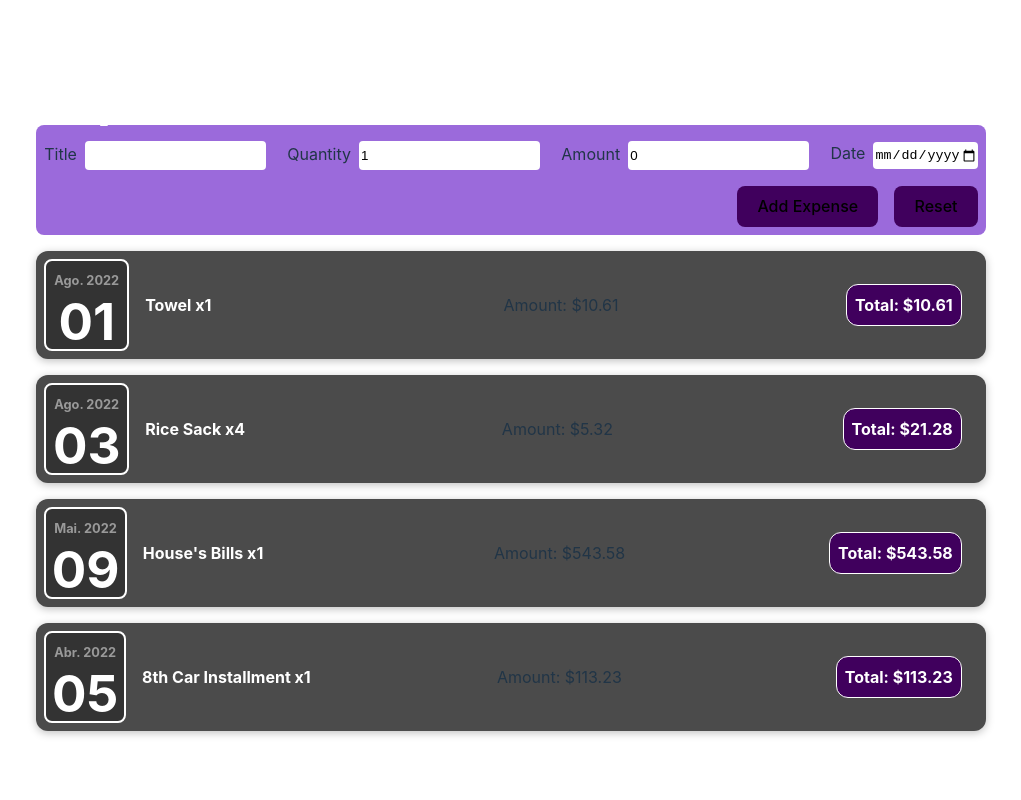
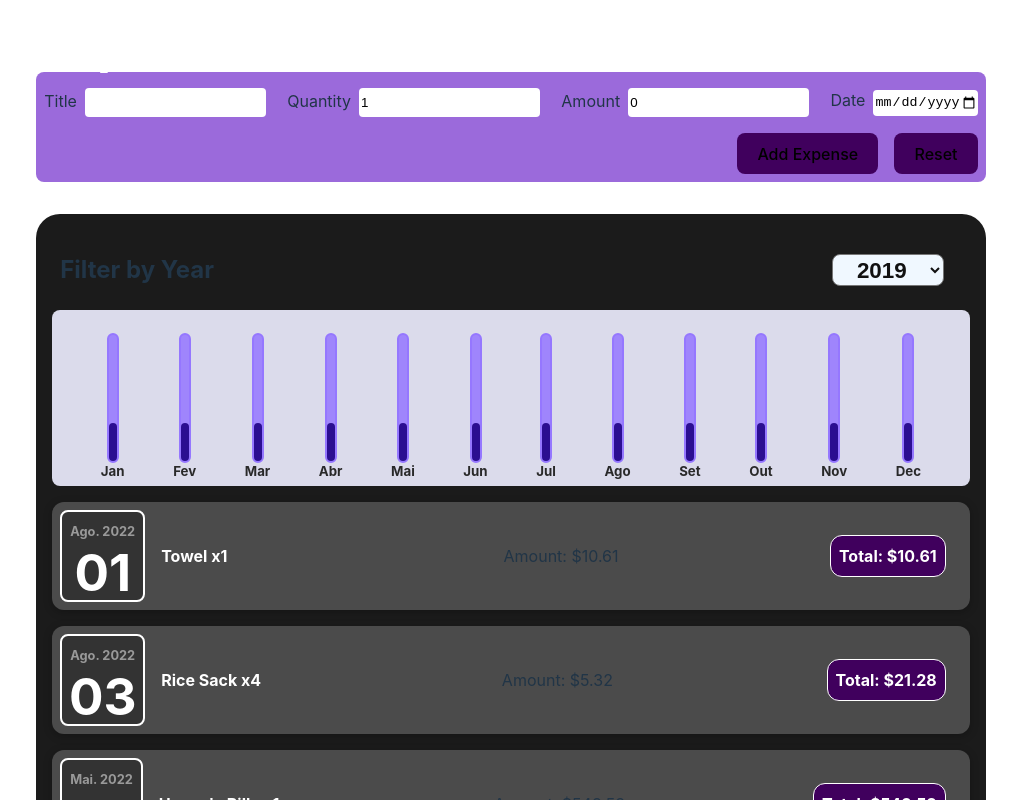
Before and after one commit to mloubake/The-Complete-Guide-incl-Hooks-React-Router-Redux-Course, a React (Vite) app: page / in a window 1280 px wide. Shown: the top 800 px of the page, without its empty margins (161-1182 px from the left). Built offline with nearby package versions, Linux system fonts and the light colour scheme.

Commit message:
Finishing Assigment 2 of Section 4.

```diff
--- /dev/null
+++ b/src/components/Card/Card.jsx
@@ -0,0 +1,7 @@
+import "./styles.css";
+
+function Card({ children }) {
+  return <div className="card">{children}</div>;
+}
+
+export default Card;
--- /dev/null
+++ b/src/components/Card/styles.css
@@ -0,0 +1,6 @@
+.card {
+  padding: 16px;
+
+  border-radius: 24px;
+  background-color: rgb(27, 27, 27);
+}
--- /dev/null
+++ b/src/components/ExpenseFilter/ExpenseFilter.jsx
@@ -0,0 +1,61 @@
+import React from "react";
+
+import "./styles.css";
+
+function ExpenseFilter({ onChangeYear }) {
+  const dateArray = [
+    2019, 2020, 2021, 2022, 2023, 2024, 2025, 2026, 2027, 2028, 2029, 2030,
+  ];
+
+  function handleSelectYear(event) {
+    onChangeYear(event.target.value);
+  }
+
+  return (
+    <div className="expense-filter__container">
+      <div className="expense-filter">
+        <h2>Filter by Year</h2>
+        <div className="dropdown">
+          <select
+            onChange={(event) => {
+              handleSelectYear(event);
+            }}
+          >
+            {dateArray.map((date) => {
+              return (
+                <option key={date} value={date}>
+                  {date}
+                </option>
+              );
+            })}
+          </select>
+        </div>
+      </div>
+      <div className="expense-month-summary">
+        {[
+          "Jan",
+          "Fev",
+          "Mar",
+          "Abr",
+          "Mai",
+          "Jun",
+          "Jul",
+          "Ago",
+          "Set",
+          "Out",
+          "Nov",
+          "Dec",
+        ].map((month) => {
+          return (
+            <div className="month-bar__item">
+              <progress className="bar" max="100" value="30"></progress>
+              <h5 className="month">{month}</h5>
+            </div>
+          );
+        })}
+      </div>
+    </div>
+  );
+}
+
+export default ExpenseFilter;
--- /dev/null
+++ b/src/components/ExpenseFilter/styles.css
@@ -0,0 +1,79 @@
+.expense-filter {
+  padding: 8px;
+
+  display: flex;
+  flex-direction: row;
+  justify-content: space-between;
+  align-items: center;
+}
+
+h2 {
+  height: 100%;
+}
+
+select {
+  width: 5em;
+  height: 1.4em;
+  margin-right: 0.8em;
+
+  background-color: aliceblue;
+  border-radius: 8px;
+  color: #111;
+  font-size: 1.4em;
+  font-weight: bold;
+  text-align: center;
+  cursor: pointer;
+}
+
+.expense-month-summary {
+  height: 10em;
+  padding: 8px 0;
+
+  display: flex;
+  flex-direction: row;
+  justify-content: space-evenly;
+  align-items: center;
+
+  background-color: rgb(219, 219, 235);
+  border-radius: 8px;
+}
+
+.month-bar__item {
+  height: 100%;
+
+  display: flex;
+  flex-direction: column;
+  justify-content: center;
+  align-items: center;
+}
+
+.bar {
+  width: 130px;
+  height: 12px;
+
+  position: absolute;
+
+  border: 2px solid rgb(149, 119, 255);
+  background-color: rgba(149, 119, 255, 0.61);
+  border-radius: 50px;
+  transform: rotateZ(270deg);
+}
+
+.bar::-webkit-progress-bar {
+  background-color: rgba(149, 119, 255, 0.61);
+}
+.bar::-webkit-progress-value {
+  width: 100%;
+
+  background-color: rgb(43, 14, 145);
+  border-radius: 50px;
+}
+
+.month {
+  margin: 0;
+
+  position: relative;
+  top: 5.5em;
+
+  color: rgb(41, 41, 41);
+}
--- a/src/components/ExpenseList/ExpenseList.jsx
+++ b/src/components/ExpenseList/ExpenseList.jsx
@@ -3,20 +3,30 @@ import React, { useState } from "react";
 import ExpenseItem from "../ExpenseItem/ExpenseItem";
 import mockedDatabase from "../../data/mockedData";
 
+import Card from "../Card/Card";
+import NewExpense from "../NewExpense/NewExpense";
+import ExpenseFilter from "../ExpenseFilter/ExpenseFilter";
+
 import "./styles.css";
-import NewExpense from "../NewExpense/NewExpense";
 
 function ExpenseList() {
   let [mockedData, setMockedData] = useState(mockedDatabase);
+  let [year, setYear] = useState(2019);
 
   const handleAddNewExpense = (newExpenseData) => {
     setMockedData([...mockedDatabase, newExpenseData]);
+  };
+
+  let handleChangeYear = (pickedYear) => {
+    setYear(pickedYear);
   };
 
   return (
     <div className="expense-list">
       <h1>Expense Tracker</h1>
       <NewExpense onAddNewExpense={handleAddNewExpense} />
+      <Card>
+        <ExpenseFilter onChangeYear={handleChangeYear} />
         {mockedData.map((data) => {
           return (
             <ExpenseItem
@@ -28,6 +38,7 @@ function ExpenseList() {
             />
           );
         })}
+      </Card>
     </div>
   );
 }
--- a/src/components/NewExpense/styles.css
+++ b/src/components/NewExpense/styles.css
@@ -1,4 +1,5 @@
 .new-expense__container {
+  margin-bottom: 32px;
   padding: 8px;
 
   background-color: rgb(155, 106, 219);
--- a/src/data/mockedData.js
+++ b/src/data/mockedData.js
@@ -27,6 +27,13 @@ let mockedDatabase = [
     amount: 113.23,
     date: new Date(2022, 3, 5),
   },
+  {
+    id: "element4",
+    title: "Rubik Cube",
+    quantity: 1,
+    amount: 23.23,
+    date: new Date(2019, 3, 5),
+  },
 ];
 
 export default mockedDatabase;
```
Lines whose indentation alone changed are shown as unchanged.
